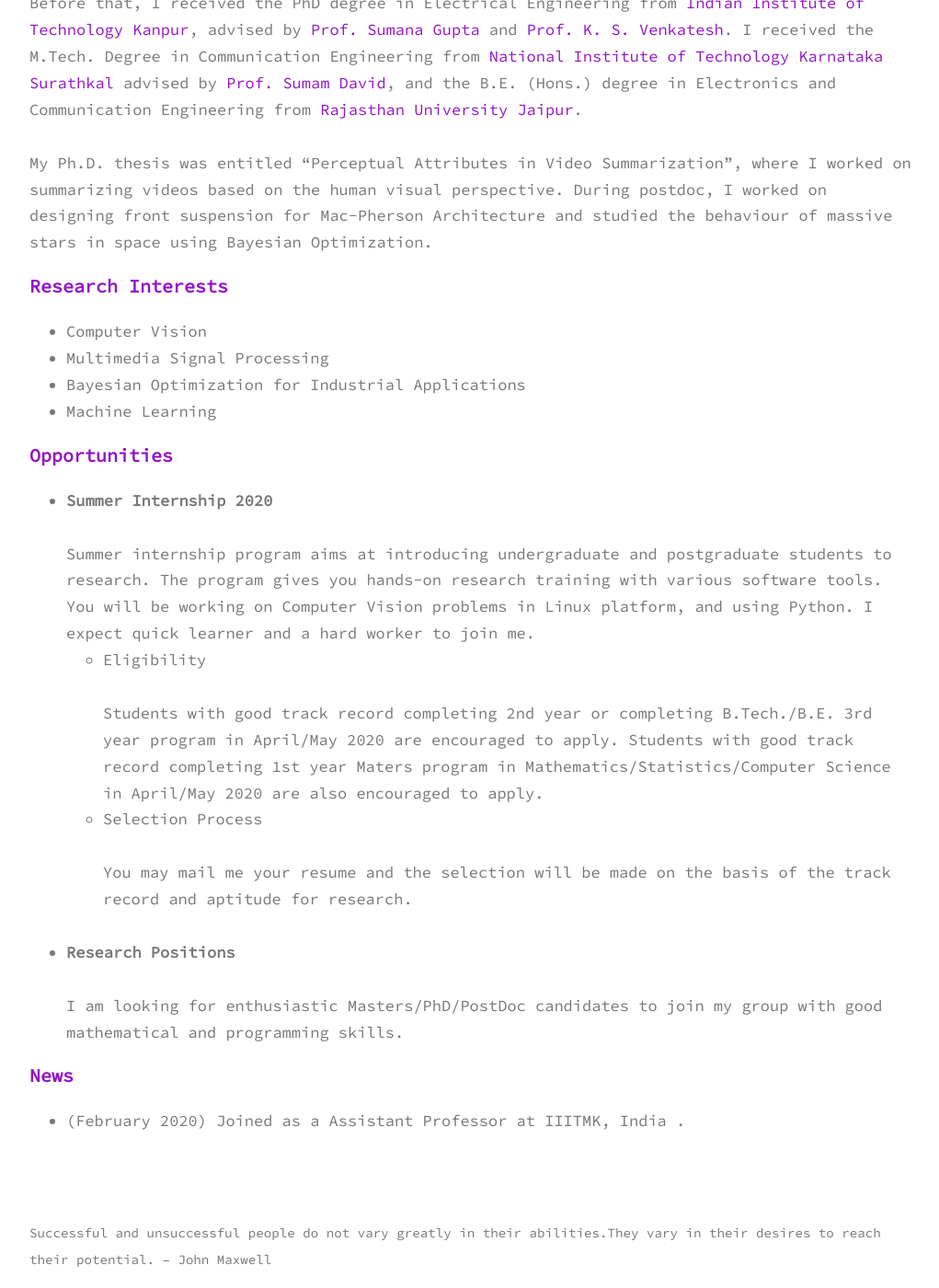
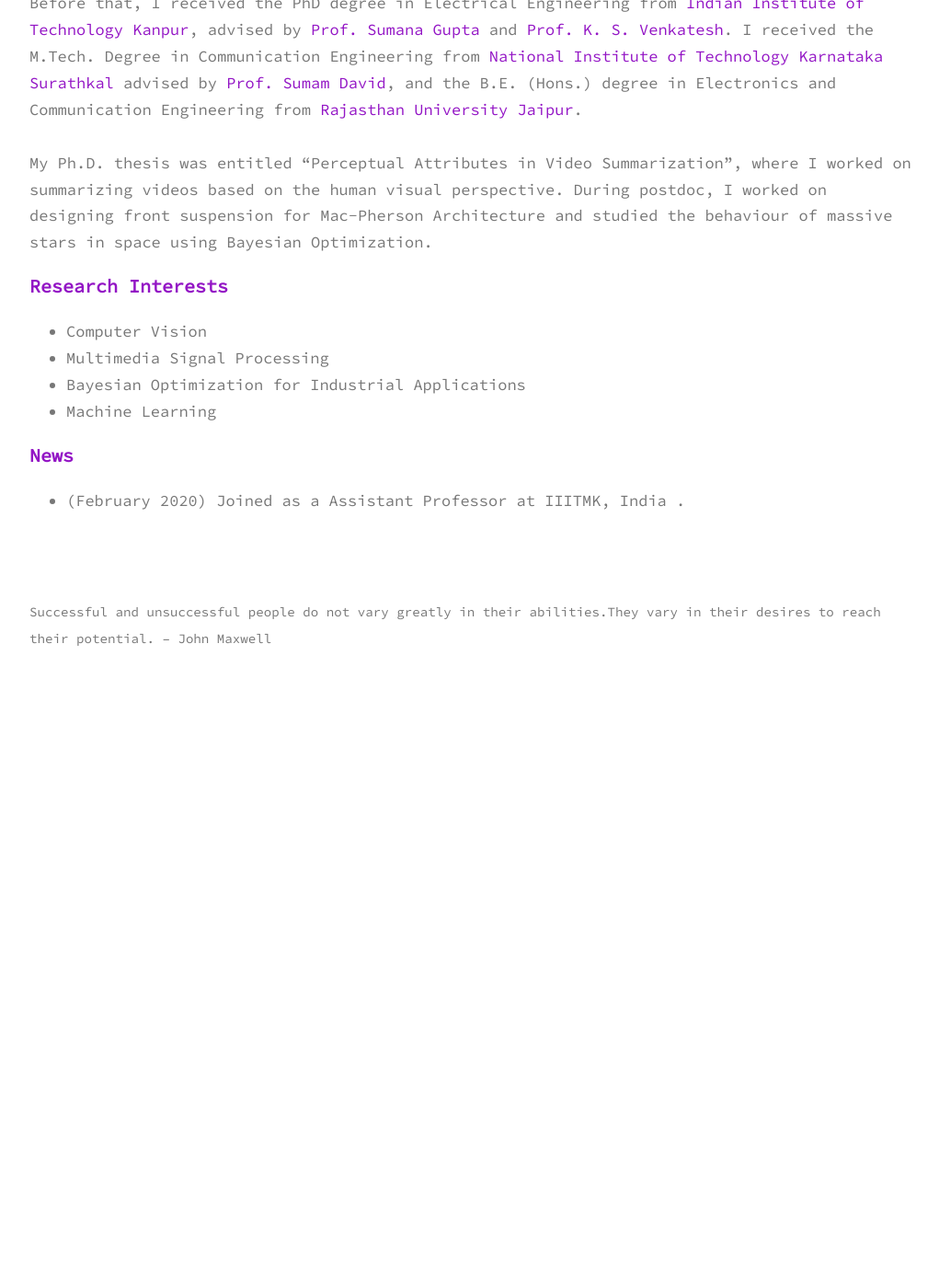
Before and after one commit to sinnuthomas/sinnuthomas.github.io, a Jekyll site: the page built from index.md, in a window 1280 px wide and 1400 px high, scrolled down 674 px. Shown: the whole window at 92% size, without its empty margins (128-1149 px from the left). Built offline with Jekyll 4.4.1, drawn with Linux system fonts in a browser that asks for light colours; after the commit the page ends 1399 px from its top, so only the background shows below that.

Commit message:
Update index.md

```diff
--- a/index.md
+++ b/index.md
@@ -25,21 +25,6 @@
 * Bayesian Optimization for Industrial Applications
 * Machine Learning
 
-## Opportunities
-* **Summer Internship 2020**
-  <br/><br/>
-Summer internship program aims at introducing undergraduate and postgraduate students to research. The program gives you hands-on research training with various software tools.  You will be working on Computer Vision problems in Linux platform, and using Python. I expect quick learner and a hard worker to join me.
-  * Eligibility
-  <br/><br/>
-  Students with good track record completing 2nd year or completing B.Tech./B.E. 3rd year program in April/May 2020 are     encouraged to apply. Students with good track record completing 1st year  Maters program in Mathematics/Statistics/Computer Science in April/May 2020 are also encouraged to apply.
-  * Selection Process
-  <br/><br/>
-   You may mail me your resume and the selection will be made on the basis of the track record and aptitude for research.
-   <br/><br/>
-* **Research Positions**
-  <br/><br/>
-I am looking for enthusiastic Masters/PhD/PostDoc candidates to join my group with good mathematical and programming skills.
-
 ## News
 * (February 2020) Joined as a Assistant Professor at IIITMK, India .
 
```
